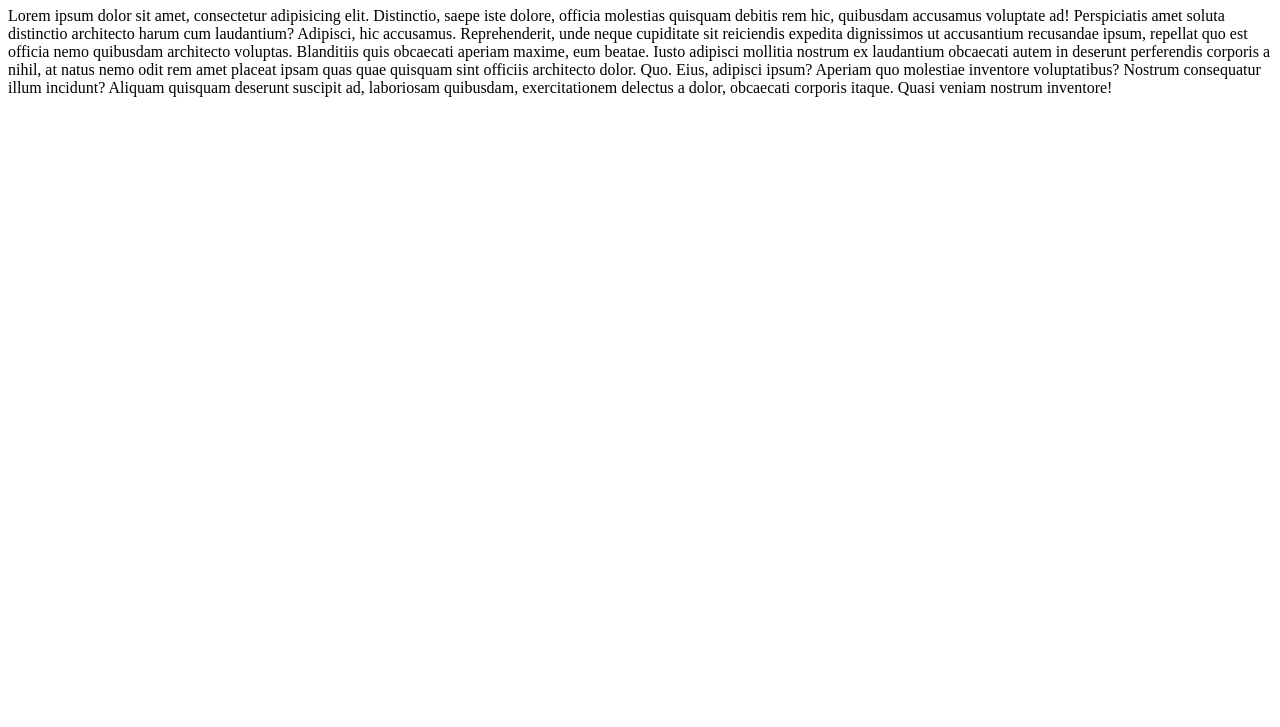
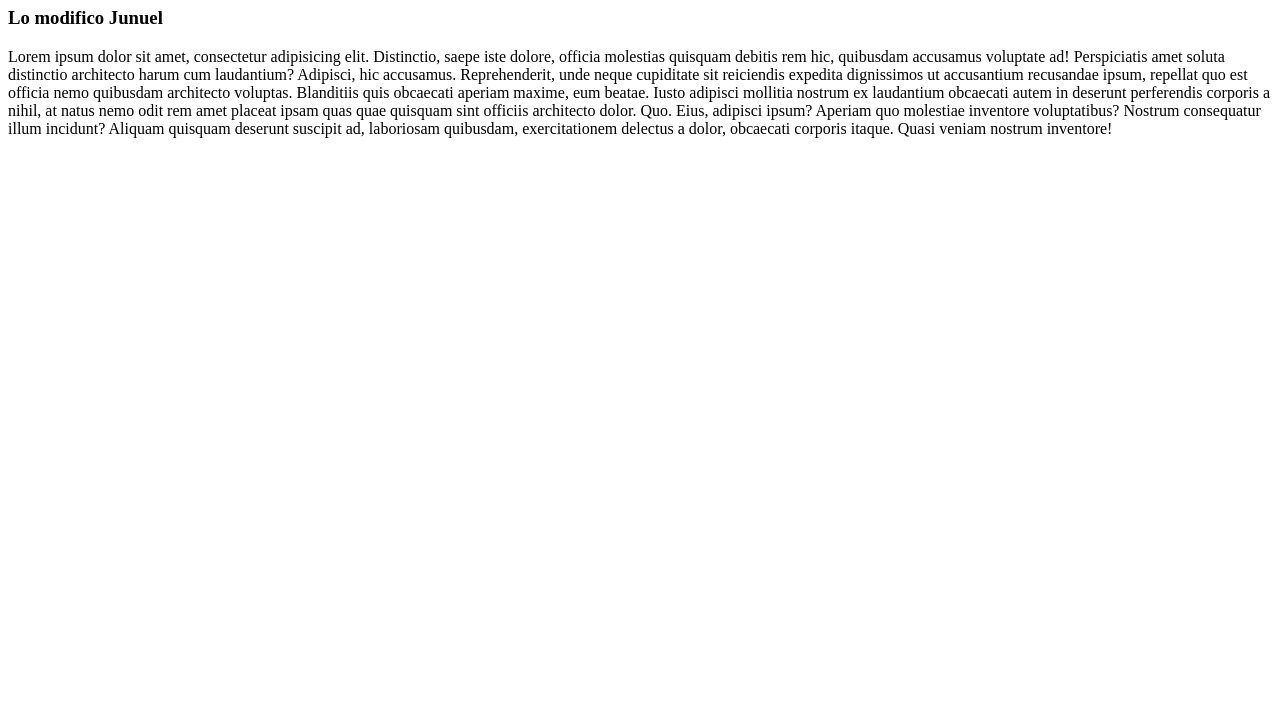
Before and after one commit to vAtherz/ProyectoIDGS, a plain HTML site: page index.html in a window 1280 px wide. Shown: the part 73-800 px from the top of the page. Drawn offline with Linux system fonts and the light colour scheme.

Commit message:
Se agrego tareas

```diff
--- a/index.html
+++ b/index.html
@@ -7,7 +7,9 @@
     <title>Document</title>
 </head>
 <body>
+
     <h1>Mi pagina</h1>
+   <h3>Lo modifico Junuel</h3>
     <p>Lorem ipsum dolor sit amet, consectetur adipisicing elit. Distinctio, saepe iste dolore, officia molestias quisquam debitis rem hic, quibusdam accusamus voluptate ad! Perspiciatis amet soluta distinctio architecto harum cum laudantium?
     Adipisci, hic accusamus. Reprehenderit, unde neque cupiditate sit reiciendis expedita dignissimos ut accusantium recusandae ipsum, repellat quo est officia nemo quibusdam architecto voluptas. Blanditiis quis obcaecati aperiam maxime, eum beatae.
     Iusto adipisci mollitia nostrum ex laudantium obcaecati autem in deserunt perferendis corporis a nihil, at natus nemo odit rem amet placeat ipsam quas quae quisquam sint officiis architecto dolor. Quo.
```
Also changed, not shown: tareas.html (added).
